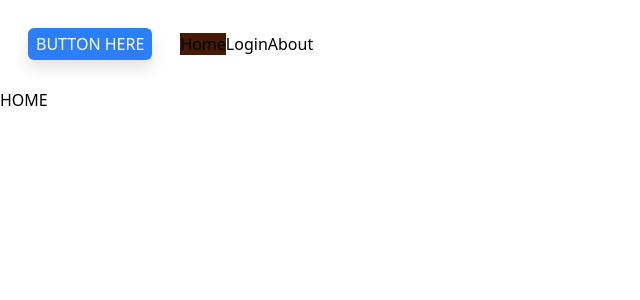
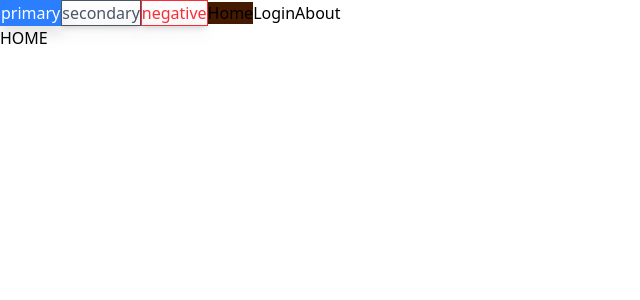
Before and after one commit to magnusrwn/Rex, a React (Vite) app in the folder frontend/: page / in a window 1280 px wide. Shown: the top 300 px of the page, without its empty margins (0-640 px from the left). Built offline with nearby package versions, Linux system fonts and the light colour scheme.

Commit message:
Button component complete

```diff
--- a/frontend/src/components/Button.tsx
+++ b/frontend/src/components/Button.tsx
@@ -1,4 +1,4 @@
-import React from "react";
+import React, { useState } from "react";
 
 interface ButtonProps {
     children: React.ReactNode;
@@ -6,14 +6,34 @@ interface ButtonProps {
     className?: string;
     disabled?: boolean;
     type?: "button" | "submit" | "reset";
+    variant: "primary" | "secondary" | "nagative";
 }
 
 
-const Button: React.FC<ButtonProps> = ({children, onClick, className, disabled, type}) => {
+const Button: React.FC<ButtonProps> = ({children, onClick, className, disabled, type, variant}) => {
+    const [isClicked, setIsClicked] = useState(false);
+
+    const handleClick = () =>{
+        setIsClicked(!isClicked)
+        setTimeout(()=>{
+            setIsClicked(false)
+        }, 100)
+        onClick?.() // how you call a func only if it exists...
+    }
+
     return (
         <button
-         onClick={onClick}
-         className={`m-7 px-2 py-1 bg-blue-500 text-white rounded-md drop-shadow-xl hover:bg-blue-600 transition-all duration-200 ${className || ''}`}
+         onClick={handleClick}
+         className={`
+            cursor-pointer
+            drop-shadow-xl
+         ${variant === "primary"?(isClicked ? "text-white bg-blue-900 border-1 border-blue-900 shadow-lg": "text-white  bg-blue-500 border-1 border-blue-500 hover:bg-blue-700 hover:border-blue-700 transition-all duration-200"):
+            variant === "secondary" ?(isClicked? "bg-grey-300 text-grey-700 border-1 border-grey-700":"border-1 shadow-md text-gray-600 border-gray-600 hover:bg-gray-100 hover:text-gray-600 hover:border-gray-400 transition-all duration-200"):
+                (isClicked? "bg-red-100 text-red-700 border-1 border-red-700":"border-1 shadow-md text-red-500 border-red-500 hover:bg-red-50 hover:text-red-600 hover:border-red-600 transition-all duration-200")
+         }
+
+         ${className || ''}`}
+
          disabled={disabled}
          type={type}
          >
--- a/frontend/src/layout/Navbar.tsx
+++ b/frontend/src/layout/Navbar.tsx
@@ -5,7 +5,9 @@ import Button from "../components/Button"
 const Navbar = () => {
     return (
         <>
-        <Button type="button" onClick={() => alert("you clicked my fattass")}>BUTTON HERE</Button>
+        <Button type="button" variant='primary'>primary</Button>
+        <Button type="button" variant='secondary'>secondary</Button>
+        <Button type="button" variant='negative' className="">negative</Button>
         <NavLink to='/' className='bg-amber-950'>Home</NavLink>
         <NavLink to='/login'>Login</NavLink>
         <NavLink to='/about'>About</NavLink>
```
